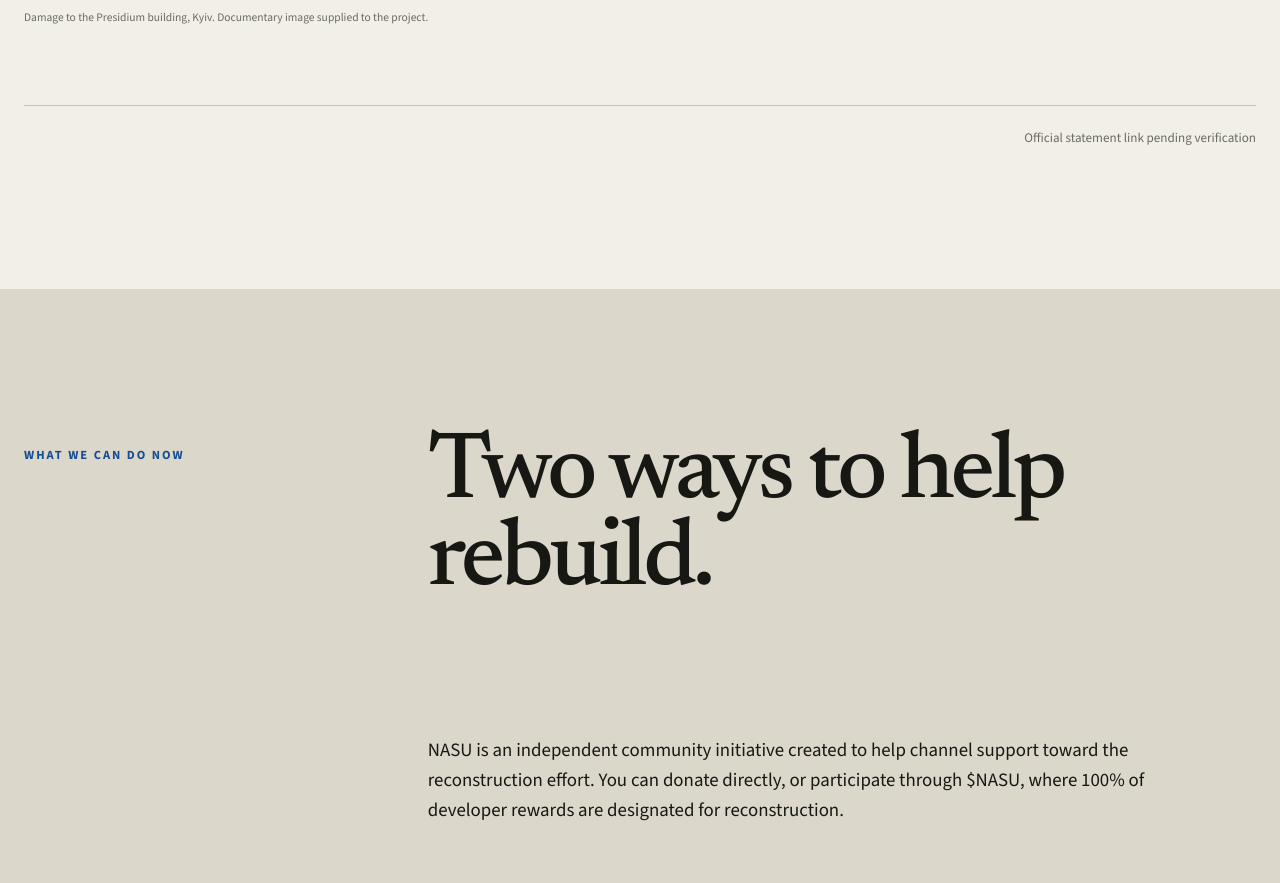
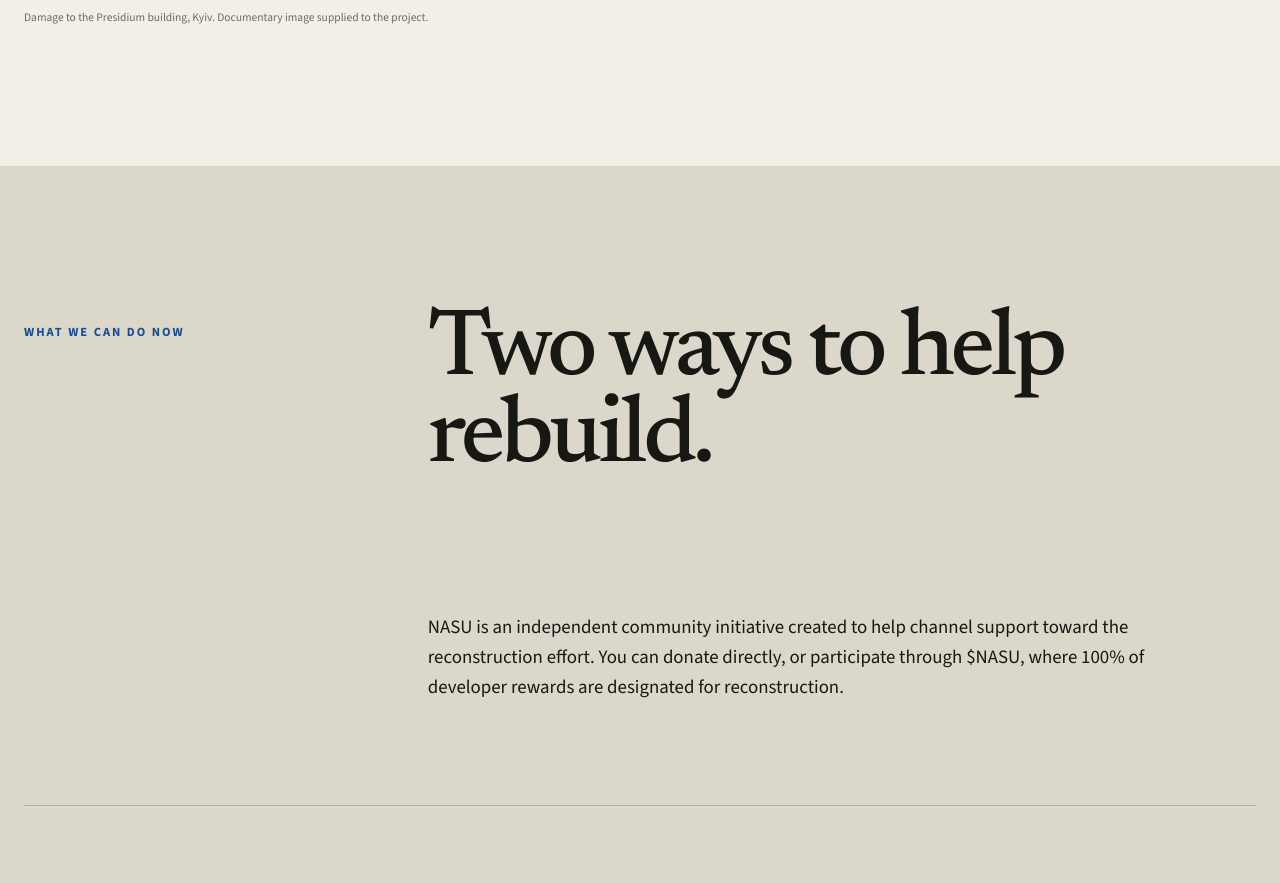
Before and after one commit to tsenth/nasu-trade-rebuild, a Next.js app: page / in a window 1280 px wide. Shown: the part 2725-3608 px from the top of the page. Built offline with nearby package versions, Linux system fonts and the light colour scheme.

Commit message:
Remove official statement link and pending placeholder

```diff
--- a/src/components/AttackStory.tsx
+++ b/src/components/AttackStory.tsx
@@ -1,11 +1,7 @@
-import { siteConfig } from "@/src/config/site.config";
-
 export function AttackStory() {
-  const sourceReady = siteConfig.officialStatementUrl.startsWith("http");
   return <section className="story section" id="story" aria-labelledby="story-title"><div className="frame">
     <header className="story-intro"><p className="kicker">What happened</p><h2 id="story-title">An attack on a place built for knowledge.</h2><div className="story-columns"><p>The Presidium building of the National Academy of Sciences of Ukraine stands in central Kyiv. It is part of the institutional fabric that supports Ukrainian research, scholarship, and scientific life.</p><p>On September 28, 2026, the building was struck during a Russian attack and damaged. The photographs record both the destruction and the people caught inside it—a human event, not an abstract loss of architecture.</p></div></header>
     <figure className="photo photo-wide"><img src="/media/people-escaping.jpg" alt="People outside the damaged building as smoke and fire rise behind it" width="1200" height="770" loading="lazy" /><figcaption>People leave the area as the building burns. Documentary image supplied to the project.</figcaption></figure>
     <div className="photo-story"><figure className="photo"><img src="/media/building-damage.jpg" alt="Smoke pouring from the damaged Presidium building in Kyiv" width="1194" height="796" loading="lazy" /><figcaption>Damage to the Presidium building, Kyiv. Documentary image supplied to the project.</figcaption></figure><div className="human-copy"><p className="kicker">Why it matters</p><h3>Science is infrastructure. It is also people.</h3><p>Institutions like this preserve knowledge, coordinate research, and sustain generations of scientific work. Reconstruction is about restoring the physical place where that work can continue—and supporting the people who depend on it.</p></div></div>
-    <div className="source-row">{sourceReady ? <a href={siteConfig.officialStatementUrl} target="_blank" rel="noopener noreferrer">Official statement — National Academy of Sciences of Ukraine ↗</a> : <span>Official statement link pending verification</span>}</div>
   </div></section>;
 }
```
